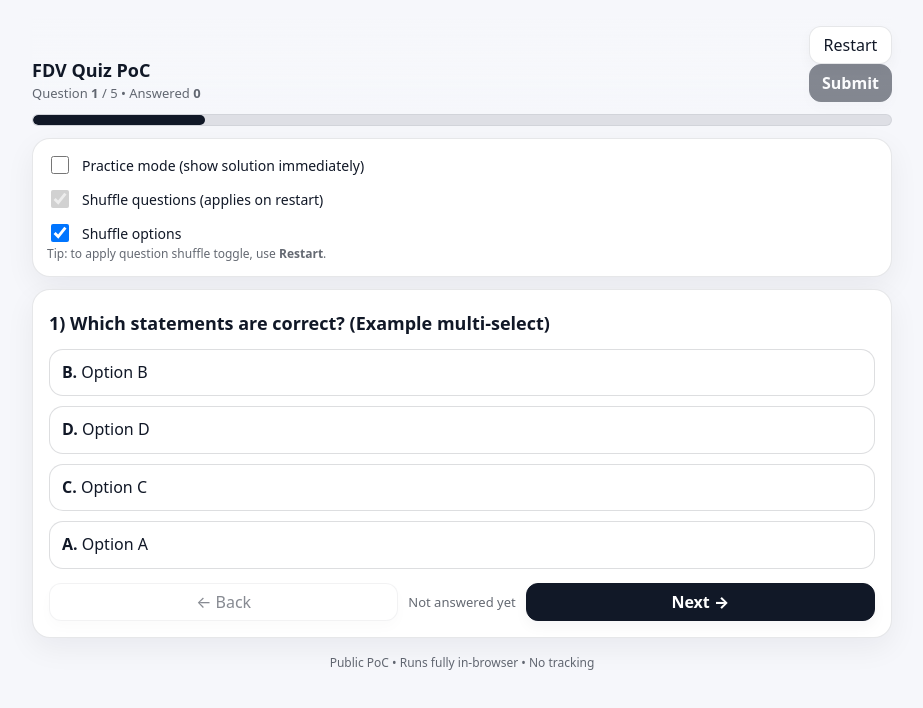
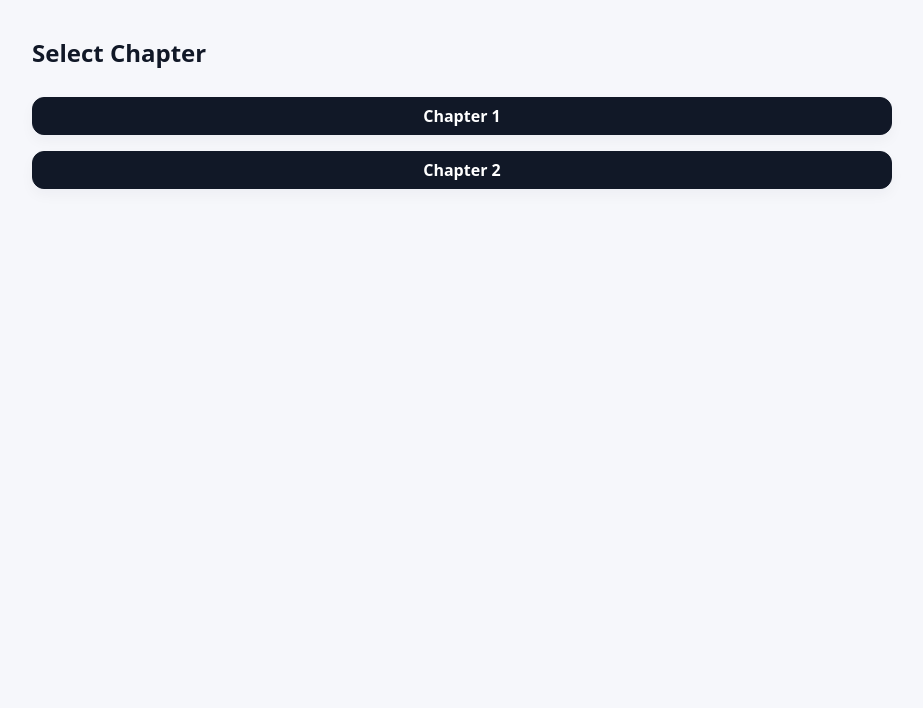
Before and after one commit to friastro/fdv-quiz-poc, a React (Vite) app: page / in a window 1280 px wide. Shown: the top 708 px of the page, without its empty margins (178-1101 px from the left). Built offline with nearby package versions, Linux system fonts and the light colour scheme.

Commit message:
Added chapter selection

```diff
--- a/src/App.jsx
+++ b/src/App.jsx
@@ -1,10 +1,9 @@
-import { useEffect, useMemo, useState } from "react";
+import { useMemo, useState } from "react";
 import { QUESTIONS } from "./questions";
 
-/** ---- helpers ---- */
 function shuffleArray(arr) {
   const a = [...arr];
-  for (let i = a.length - 1; i > 0; i -= 1) {
+  for (let i = a.length - 1; i > 0; i--) {
     const j = Math.floor(Math.random() * (i + 1));
     [a[i], a[j]] = [a[j], a[i]];
   }
@@ -21,59 +20,31 @@ function same(a, b) {
   return na.length === nb.length && na.every((v, i) => v === nb[i]);
 }
 
-function buildOptionList(optionsObj, shuffleOptions) {
-  const entries = Object.entries(optionsObj).map(([key, text]) => ({ key, text }));
-  return shuffleOptions ? shuffleArray(entries) : entries;
-}
+export default function App() {
+  const [selectedChapter, setSelectedChapter] = useState(null);
+  const [index, setIndex] = useState(0);
+  const [answers, setAnswers] = useState({});
+  const [submitted, setSubmitted] = useState(false);
 
-/** ---- app ---- */
-export default function App() {
-  // Settings (requested)
-  const [practiceMode, setPracticeMode] = useState(false); // (6)
-  const [shuffleQuestions, setShuffleQuestions] = useState(true); // (3)
-  const [shuffleOptions, setShuffleOptions] = useState(true); // (4)
+  // Get available chapters automatically
+  const chapters = useMemo(() => {
+    const unique = [...new Set(QUESTIONS.map(q => q.chapterNumber))];
+    return unique.sort((a, b) => a - b);
+  }, []);
 
-  // Build quiz (randomize questions)
+  // Filter quiz based on chapter
   const quiz = useMemo(() => {
-    const base = QUESTIONS.slice(0); // all (or your 5/20)
-    return shuffleQuestions ? shuffleArray(base) : base;
-    // eslint-disable-next-line react-hooks/exhaustive-deps
-  }, []); // lock initial order on first load
-
-  // Per-question option order (shuffle options)
-  const optionOrders = useMemo(() => {
-    const map = {};
-    for (const q of quiz) {
-      map[q.id] = buildOptionList(q.options, shuffleOptions);
-    }
-    return map;
-    // eslint-disable-next-line react-hooks/exhaustive-deps
-  }, [quiz, shuffleOptions]);
-
-  const [index, setIndex] = useState(0); // (1)
-  const [answers, setAnswers] = useState({}); // qid -> ["A","C"]
-  const [submitted, setSubmitted] = useState(false);
+    if (!selectedChapter) return [];
+    return shuffleArray(
+      QUESTIONS.filter(q => q.chapterNumber === selectedChapter)
+    );
+  }, [selectedChapter]);
 
   const current = quiz[index];
 
-  const progress = useMemo(() => {
-    const total = quiz.length;
-    const answered = quiz.reduce((acc, q) => acc + ((answers[q.id] || []).length > 0 ? 1 : 0), 0);
-    return { total, answered, step: index + 1, pct: ((index + 1) / total) * 100 };
-  }, [quiz, answers, index]); // (2)
-
-  const score = useMemo(() => {
-    if (!submitted) return null;
-    let ok = 0;
-    for (const q of quiz) {
-      if (same(answers[q.id], q.correct)) ok += 1;
-    }
-    return { ok, total: quiz.length, pct: (ok / quiz.length) * 100 };
-  }, [submitted, answers, quiz]);
-
   function toggleAnswer(qid, opt) {
     if (submitted) return;
-    setAnswers((prev) => {
+    setAnswers(prev => {
       const curr = new Set(prev[qid] || []);
       if (curr.has(opt)) curr.delete(opt);
       else curr.add(opt);
@@ -81,264 +52,100 @@ export default function App() {
     });
   }
 
-  function goPrev() {
-    setIndex((i) => Math.max(0, i - 1));
-    window.scrollTo({ top: 0, behavior: "smooth" });
+  function restart() {
+    setSelectedChapter(null);
+    setAnswers({});
+    setIndex(0);
+    setSubmitted(false);
   }
 
-  function goNext() {
-    setIndex((i) => Math.min(quiz.length - 1, i + 1));
-    window.scrollTo({ top: 0, behavior: "smooth" });
-  }
-
-  function restart() {
-    // simple restart: refresh the page to re-randomize with current toggles
-    window.location.reload();
-  }
-
-  const selected = new Set(answers[current?.id] || []);
-  const correctNow = current ? current.correct : [];
-
-  // If you toggle shuffle settings after start, we keep quiz order stable; restart to apply.
-  useEffect(() => {
-    // noop, but keeps lint happy if you later add persistence
-  }, []);
-
-  if (!current) {
+  if (!selectedChapter) {
     return (
-      <div className="safe-area">
       <div className="container">
-          <div className="card">
-            <h2 className="title">No questions found</h2>
-            <p className="muted">Your QUESTIONS array seems empty.</p>
-          </div>
-        </div>
+        <h2>Select Chapter</h2>
+        {chapters.map(ch => (
+          <button
+            key={ch}
+            className="btn btn-primary"
+            style={{ margin: "8px 0", width: "100%" }}
+            onClick={() => setSelectedChapter(ch)}
+          >
+            Chapter {ch}
+          </button>
+        ))}
       </div>
     );
   }
 
-  const isLast = index === quiz.length - 1;
-  const isFirst = index === 0;
+  if (!current) return null;
 
-  // Practice mode feedback on current question only
-  const showPracticeFeedback = practiceMode && (answers[current.id] || []).length > 0;
-  const currentIsCorrect = same(answers[current.id], current.correct);
+  const selected = new Set(answers[current.id] || []);
 
   return (
-    <div className="safe-area">
     <div className="container">
-        {/* Header / Controls */}
-        <header className="topbar">
-          <div className="topbar-left">
-            <div className="appname">FDV Quiz PoC</div>
-            <div className="subtle">
-              Question <b>{progress.step}</b> / {progress.total} • Answered <b>{progress.answered}</b>
-            </div>
-          </div>
+      <h2>Chapter {selectedChapter}</h2>
 
-          <div className="topbar-right">
-            <button className="btn" onClick={restart}>
-              Restart
-            </button>
+      <p><b>{index + 1}</b> / {quiz.length}</p>
 
-            {!submitted ? (
-              <button
-                className="btn btn-primary"
-                onClick={() => setSubmitted(true)}
-                disabled={progress.answered === 0}
-                title={progress.answered === 0 ? "Answer at least one question" : "Submit quiz"}
-              >
-                Submit
-              </button>
-            ) : (
-              <div className="pill">
-                Score: <b>{score.ok}</b>/{score.total} ({score.pct.toFixed(1)}%)
-              </div>
-            )}
-          </div>
-        </header>
+      <h3>{current.question}</h3>
 
-        {/* Progress bar */}
-        <div className="progress-wrap" aria-label="Progress">
-          <div className="progress-track">
-            <div className="progress-fill" style={{ width: `${progress.pct}%` }} />
-          </div>
-        </div>
-
-        {/* Settings (requested 6, 3, 4, 7) */}
-        <section className="card settings">
-          <div className="settings-row">
-            <label className="toggle">
-              <input
-                type="checkbox"
-                checked={practiceMode}
-                onChange={(e) => setPracticeMode(e.target.checked)}
-                disabled={submitted}
-              />
-              <span>Practice mode (show solution immediately)</span>
-            </label>
-
-            <label className="toggle">
-              <input
-                type="checkbox"
-                checked={shuffleQuestions}
-                onChange={(e) => setShuffleQuestions(e.target.checked)}
-                disabled
-              />
-              <span>Shuffle questions (applies on restart)</span>
-            </label>
-
-            <label className="toggle">
-              <input
-                type="checkbox"
-                checked={shuffleOptions}
-                onChange={(e) => setShuffleOptions(e.target.checked)}
-                disabled={submitted}
-              />
-              <span>Shuffle options</span>
-            </label>
-          </div>
-          <div className="tiny muted">
-            Tip: to apply question shuffle toggle, use <b>Restart</b>.
-          </div>
-        </section>
-
-        {/* Question Card (1 per screen) */}
-        <section className="card quiz">
-          <div className="question-meta">
-            {current.chapter || current.source ? (
-              <span className="muted">
-                {[current.chapter, current.source].filter(Boolean).join(" • ")}
-              </span>
-            ) : (
-              <span className="muted"> </span>
-            )}
-          </div>
-
-          <h2 className="question-title">
-            {index + 1}) {current.question}
-          </h2>
-
-          <div className="options">
-            {optionOrders[current.id].map(({ key, text }) => {
+      {Object.entries(current.options).map(([key, text]) => {
         const isSel = selected.has(key);
-              const isCorr = correctNow.includes(key);
+        const isCorr = current.correct.includes(key);
 
         let badge = "";
-              let stateClass = "";
         if (submitted) {
-                if (isCorr && isSel) {
-                  badge = "✅ correct";
-                  stateClass = "opt-correct";
-                } else if (isCorr && !isSel) {
-                  badge = "🟩 correct";
-                  stateClass = "opt-correct";
-                } else if (!isCorr && isSel) {
-                  badge = "❌ selected";
-                  stateClass = "opt-wrong";
-                }
-              } else if (practiceMode && isSel) {
-                // practice mode: show immediate feedback only for chosen options
-                if (isCorr) {
-                  badge = "✅";
-                  stateClass = "opt-correct";
-                } else {
-                  badge = "❌";
-                  stateClass = "opt-wrong";
-                }
+          if (isCorr && isSel) badge = "✅";
+          else if (!isCorr && isSel) badge = "❌";
         }
 
         return (
           <button
             key={key}
-                  className={`option ${isSel ? "selected" : ""} ${stateClass}`}
+            className="btn"
+            style={{
+              display: "block",
+              margin: "6px 0",
+              background: isSel ? "#eee" : "#fff"
+            }}
             onClick={() => toggleAnswer(current.id, key)}
-                  disabled={submitted}
           >
-                  <div className="option-row">
-                    <div className="option-text">
-                      <span className="optkey">{key}.</span> {text}
-                    </div>
-                    <div className="option-badge">{badge}</div>
-                  </div>
+            <b>{key}.</b> {text} {badge}
           </button>
         );
       })}
-          </div>
 
-          {/* Practice feedback */}
-          {showPracticeFeedback && (
-            <div className={`callout ${currentIsCorrect ? "ok" : "bad"}`}>
-              {currentIsCorrect
-                ? "✅ Correct"
-                : `❌ Not quite — correct: ${normalize(current.correct).join(", ")}`}
-            </div>
+      <div style={{ marginTop: 16 }}>
+        {index > 0 && (
+          <button className="btn" onClick={() => setIndex(index - 1)}>
+            Back
+          </button>
         )}
 
-          {/* Navigation */}
-          <div className="nav">
-            <button className="btn" onClick={goPrev} disabled={isFirst}>
-              ← Back
-            </button>
-
-            <div className="nav-center muted">
-              {selected.size > 0 ? "Answered" : "Not answered yet"}
-            </div>
-
-            {!isLast ? (
-              <button className="btn btn-primary" onClick={goNext}>
-                Next →
+        {index < quiz.length - 1 ? (
+          <button className="btn btn-primary" onClick={() => setIndex(index + 1)}>
+            Next
           </button>
         ) : (
           <button className="btn btn-primary" onClick={() => setSubmitted(true)}>
-                Finish & Submit
+            Submit
           </button>
         )}
       </div>
-        </section>
 
-        {/* Review (after submit) */}
       {submitted && (
-          <section className="card review">
-            <h3 className="title">Review</h3>
-            <div className="tiny muted">Swipe/scroll for details.</div>
-
-            <div className="review-list">
-              {quiz.map((q, i) => {
-                const sel = normalize(answers[q.id] || []);
-                const corr = normalize(q.correct || []);
-                const ok = same(sel, corr);
-
-                return (
-                  <button
-                    key={q.id}
-                    className={`review-item ${ok ? "ok" : "bad"}`}
-                    onClick={() => {
-                      setIndex(i);
-                      window.scrollTo({ top: 0, behavior: "smooth" });
-                    }}
-                  >
-                    <div className="review-left">
-                      <div className="review-q">
-                        {i + 1}) {q.question}
+        <div style={{ marginTop: 20 }}>
+          <h3>Results</h3>
+          {quiz.map(q => (
+            <div key={q.id}>
+              {same(answers[q.id], q.correct) ? "✅" : "❌"} {q.question}
             </div>
-                      <div className="tiny muted">
-                        Your: <b>{sel.length ? sel.join(", ") : "—"}</b> • Correct:{" "}
-                        <b>{corr.join(", ")}</b>
+          ))}
+          <button className="btn" onClick={restart}>
+            Back to Chapters
+          </button>
         </div>
-                    </div>
-                    <div className="review-right">{ok ? "✅" : "❌"}</div>
-                  </button>
-                );
-              })}
-            </div>
-          </section>
       )}
-
-        <footer className="footer tiny muted">
-          Public PoC • Runs fully in-browser • No tracking
-        </footer>
-      </div>
     </div>
   );
 }
--- a/src/questions.js
+++ b/src/questions.js
@@ -1,37 +1,31 @@
 export const QUESTIONS = [
   {
-      id: "q1",
-      question: "Which statements are correct? (Example multi-select)",
+    id: "1.16",
+    chapterNumber: 1,
+    chapter: "R300.1",
+    source: "FDV: ►300.1 / 2.7.1",
+    question: "Welche Aussagen betreffend Ausführung von sicherheitsrelevanten Funktionen treffen zu?",
     options: {
-        A: "Option A",
-        B: "Option B",
-        C: "Option C",
-        D: "Option D"
+      A: "Wer sich krank fühlt darf keine sicherheitsrelevanten Funktionen ausführen",
+      B: "Innert 6 Stunden vor Beginn dürfen keine alkoholischen Getränke konsumiert werden",
+      C: "Bei Dienstantritt gilt 0.0‰ Alkohol",
+      D: "Lokführer ist mitverantwortlich für Arbeits-/Ruhezeit"
     },
-      correct: ["B", "D"]
+    correct: ["A", "C", "D"]
   },
+
   {
-      id: "q2",
-      question: "Single correct example",
-      options: { A: "Red", B: "Blue", C: "Green" },
-      correct: ["B"]
+    id: "2.1",
+    chapterNumber: 2,
+    chapter: "R300.2",
+    source: "FDV: ►300.2 / 1.1.1",
+    question: "Der Lokführer kann ein Vorsignal nicht eindeutig erkennen...",
+    options: {
+      A: "Er hat am Hauptsignal 'Halt' zu erwarten",
+      B: "Er reduziert auf 30 km/h",
+      C: "Er fährt mit Fb1 weiter",
+      D: "Er erkundet sich beim FDL"
     },
-    {
-      id: "q3",
-      question: "Pick all that apply",
-      options: { A: "One", B: "Two", C: "Three" },
-      correct: ["A", "C"]
-    },
-    {
-      id: "q4",
-      question: "Another single correct",
-      options: { A: "Yes", B: "No" },
     correct: ["A"]
-    },
-    {
-      id: "q5",
-      question: "Final question",
-      options: { A: "Alpha", B: "Beta", C: "Gamma", D: "Delta" },
-      correct: ["C"]
   }
 ];
```
Lines whose indentation alone changed are shown as unchanged.
